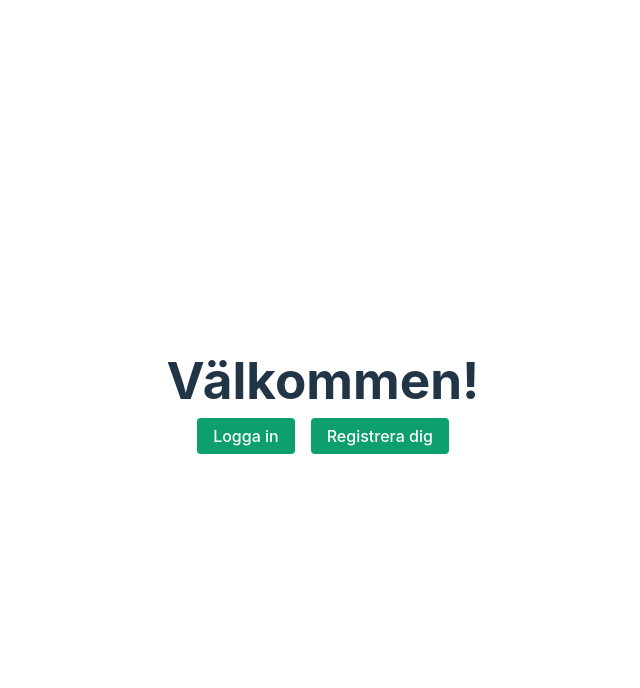
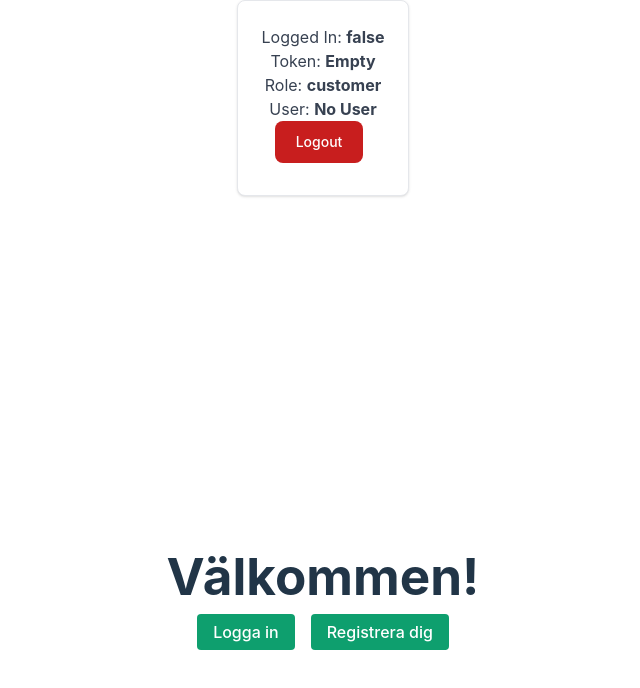
Before and after one commit to KarlComSe/SvenskaElsparkcyklarAB, a React (Vite) app in the folder frontend/: page / in a window 1280 px wide. Shown: the top 688 px of the page, without its empty margins (317-957 px from the left). Built offline with nearby package versions, Linux system fonts and the light colour scheme.

Commit message:
Added the structure for login/logout functions

```diff
--- a/frontend/src/App.tsx
+++ b/frontend/src/App.tsx
@@ -41,11 +41,12 @@ import Header from './components/Header.tsx';
 const App: React.FC = () => {
   return (
     <Router>
-      <Routes>
-        <Route path="/" element={<HomePage />} />
-        <Route path="/login" element={<LoginPage />} />
-        <Route path="/register" element={<RegisterPage />} />
-      </Routes>
+      <Header/>
+        <Routes>
+          <Route path="/" element={<HomePage />} />
+          <Route path="/login" element={<LoginPage />} />
+          <Route path="/register" element={<RegisterPage />} />
+        </Routes>
     </Router>
   );
 };
--- a/frontend/src/components/Header.tsx
+++ b/frontend/src/components/Header.tsx
@@ -1,7 +1,33 @@
 import React from 'react';
+import { useDispatch, useSelector } from 'react-redux';
+import { setLoggedInOut, setCurrentUser, setToken, setRole } from '../redux/slices/authLogin';
+import { RootState } from '../redux/store/store';
 
 export default function Header() {
-  return (
-    <div>Header</div>
+
+    const {isLoggedIn, token, user, role} = useSelector((state: RootState) =>  state.auth);
+    const dispatch = useDispatch();
+
+    const logOutUser = async () => {
+        dispatch(setLoggedInOut(false));
+        dispatch(setCurrentUser(null));
+        dispatch(setToken(''));
+        dispatch(setRole('customer'));
+        console.log("Header here");
+    }
+    return (
+        <div className='flex justify-center items-center min-h-screen'>
+            <div className="block max-w-sm p-6 bg-white border border-gray-200 rounded-lg shadow hover:bg-gray-100 dark:bg-gray-800 dark:border-gray-700 dark:hover:bg-gray-700">
+            <p className="font-normal text-gray-700 dark:text-gray-400">Logged In: <b>{isLoggedIn.toString()}</b></p>
+            <p className="font-normal text-gray-700 dark:text-gray-400">Token: <b>{token ? token : "Empty"}</b></p>
+            <p className="font-normal text-gray-700 dark:text-gray-400">Role: <b>{role}</b></p>
+            <p className="font-normal text-gray-700 dark:text-gray-400">User: <b>{user  ? user : "No User"}</b></p>
+
+            <button type="button" className="focus:outline-none text-white bg-red-700
+            focus:ring-4 focus:ring-red-300 font-medium rounded-lg text-sm px-5
+            py-2.5 me-2 mb-2 dark:bg-red-600 dark:hover:bg-red-700
+            dark:focus:ring-red-900" onClick={logOutUser}>Logout</button>
+            </div>
+        </div>
   )
 };
--- a/frontend/src/pages/LoginPage.tsx
+++ b/frontend/src/pages/LoginPage.tsx
@@ -1,15 +1,26 @@
-import React from 'react';
+import React, {useState} from 'react';
 import { useDispatch, useSelector } from 'react-redux';
-import { setRole } from '../redux/slices/authLogin';
 import { RootState, AppDispatch } from '../redux/store/store';
+import { setLoggedInOut, setCurrentUser, setToken, setRole } from '../redux/slices/authLogin';
+
 
 const LoginPage: React.FC = () => {
     const dispatch: AppDispatch = useDispatch();
-    const role = useSelector((state: RootState) => state.auth.role);
+    const { role } = useSelector((state: RootState) =>  state.auth);
+    const [userMail, setUserMail] = useState("none");
 
     const handleSwitchRole = () => {
         const newRole = role === 'customer' ? 'admin' : 'customer';
         dispatch(setRole(newRole));
+    };
+
+    const loginUser = async (e: React.MouseEvent<HTMLButtonElement>) => {
+        e.preventDefault();
+        //SKA ÄNDRAS SEN NÄR VI FÅR IGÅNG BACKEND
+        console.log("Login here");
+        dispatch(setLoggedInOut(true));
+        dispatch(setCurrentUser(userMail));
+        dispatch(setToken(`${new Date().toISOString()}`));
     };
 
     return (
@@ -22,13 +33,14 @@ const LoginPage: React.FC = () => {
             type="text"
             placeholder="Användarnamn"
             className="border p-2 rounded w-full"
+            onChange={(e) => setUserMail(e.target.value)}
             />
             <input
             type="password"
             placeholder="Lösenord"
             className="border p-2 rounded w-full"
             />
-            <button type="submit" className="px-4 py-2 bg-blue-500 text-white rounded">
+            <button type="submit" className="px-4 py-2 bg-blue-500 text-white rounded" onClick={(e) => loginUser(e)}>
             Logga in
             </button>
         </form>
```
